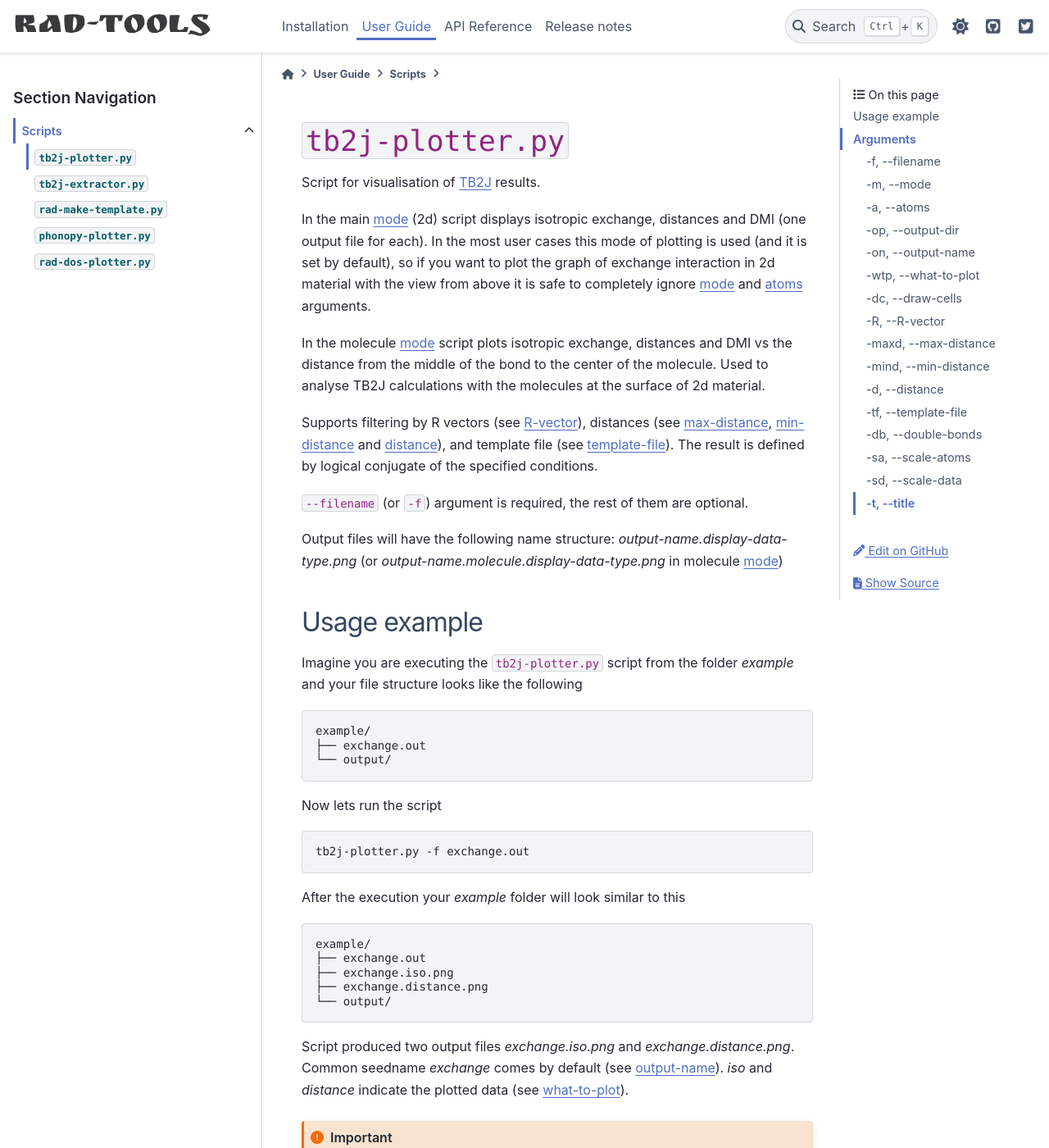
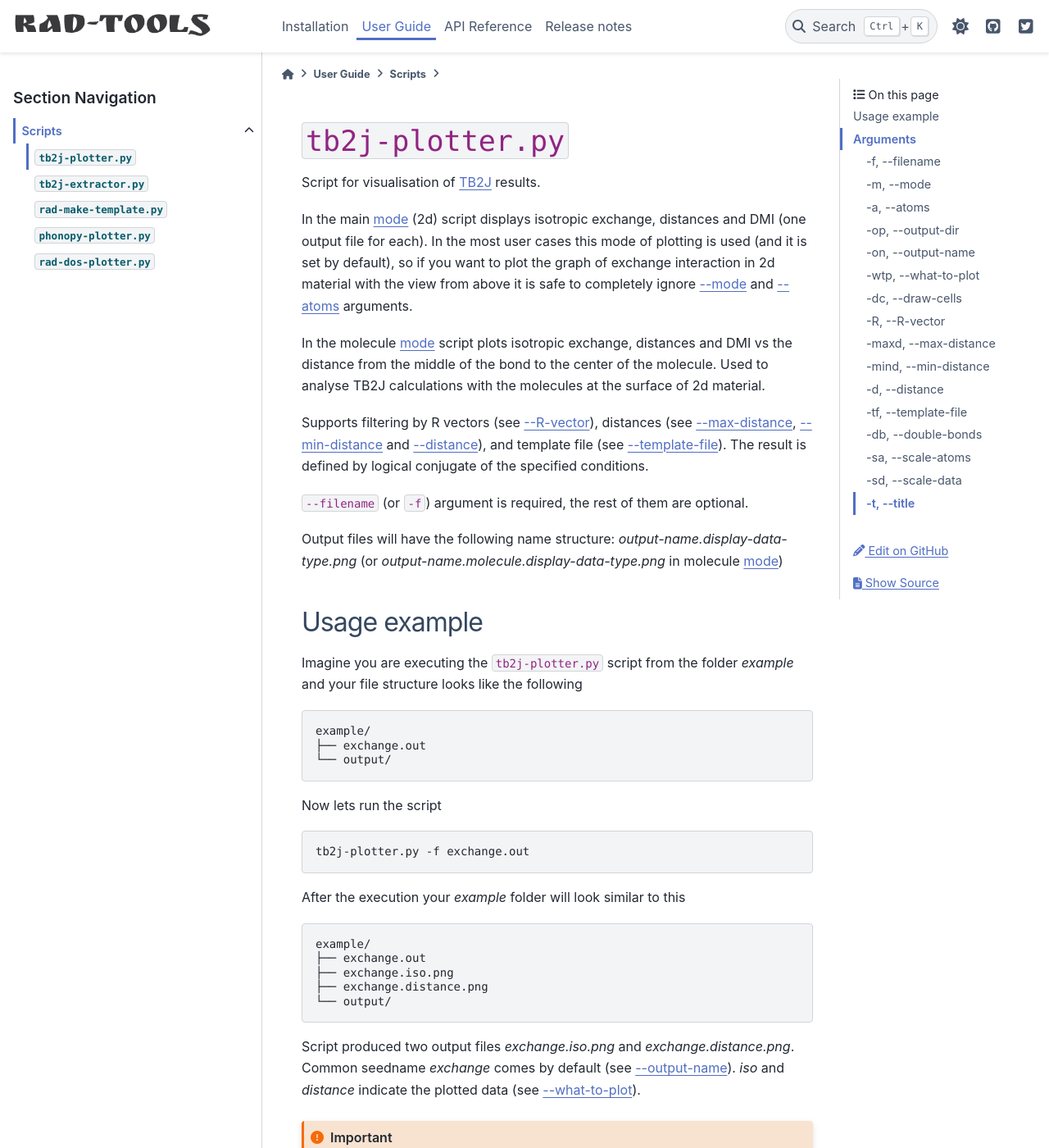
Before and after one commit to adrybakov/rad-tools, a Sphinx documentation site: the page built from docs/source/user-guide/tb2j-plotter.rst, in a window 1280 px wide and 1400 px high. Shown: the whole window at 82% size. Built offline with Sphinx 7.4.7 and the PyData theme 0.15.4, drawn with Linux system fonts in a browser that asks for light colours; some of the changed text lies outside the part shown.

Commit message:
Prepare for the 0.2.11 release

```diff
--- a/docs/source/user-guide/tb2j-extractor.rst
+++ b/docs/source/user-guide/tb2j-extractor.rst
@@ -12,8 +12,8 @@ Script for extracting of template-based model from
 
 Verbose output
 ==============
-If :ref:`verbose <tb2j-extractor_verbose>` and
-:ref:`output-name <tb2j-extractor_output-name>` arguments are provided to
+If :ref:`--verbose <tb2j-extractor_verbose>` and
+:ref:`--output-name <tb2j-extractor_output-name>` arguments are provided to
 the script then output will be written in .txt and .py files.
 Content of the .py file is organised in a following manner:
 
@@ -170,7 +170,7 @@ Whenever to print each dmi vector for each exchange group separately.
 -v, --verbose
 -------------
 Whenever to print each neighbor from a
-:ref:`template <tb2j-extractor_template-file>` file in a verbose way.
+:ref:`template file <tb2j-extractor_template-file>` in a verbose way.
 
     *action* : store_true
 
--- a/docs/source/user-guide/tb2j-plotter.rst
+++ b/docs/source/user-guide/tb2j-plotter.rst
@@ -11,8 +11,8 @@ In the main :ref:`mode <tb2j-plotter_mode>` (2d) script displays isotropic excha
 distances and DMI (one output file for each). In the most user cases this mode
 of plotting is used (and it is set by default), so if you want to plot the
 graph of exchange interaction in 2d material with the view from above it is
-safe to completely ignore :ref:`mode <tb2j-plotter_mode>` and
-:ref:`atoms <tb2j-plotter_atoms>` arguments.
+safe to completely ignore :ref:`--mode <tb2j-plotter_mode>` and
+:ref:`--atoms <tb2j-plotter_atoms>` arguments.
 
 In the molecule :ref:`mode <tb2j-plotter_mode>` script plots isotropic exchange,
 distances and DMI vs the distance from the middle of the bond
@@ -20,11 +20,11 @@ to the center of the molecule. Used to analyse TB2J calculations
 with the molecules at the surface of 2d material.
 
 Supports filtering by
-R vectors (see :ref:`R-vector <tb2j-plotter_R-vector>`),
-distances (see :ref:`max-distance <tb2j-plotter_max-distance>`,
-:ref:`min-distance <tb2j-plotter_min-distance>` and
-:ref:`distance <tb2j-plotter_distance>`),
-and template file (see :ref:`template-file <tb2j-plotter_template-file>`).
+R vectors (see :ref:`--R-vector <tb2j-plotter_R-vector>`),
+distances (see :ref:`--max-distance <tb2j-plotter_max-distance>`,
+:ref:`--min-distance <tb2j-plotter_min-distance>` and
+:ref:`--distance <tb2j-plotter_distance>`),
+and template file (see :ref:`--template-file <tb2j-plotter_template-file>`).
 The result is defined by logical conjugate of the specified conditions.
 
 ``--filename`` (or ``-f``) argument is required, the rest of them are optional.
@@ -67,14 +67,14 @@ After the execution your *example* folder will look similar to this
 
 Script produced two output files *exchange.iso.png*
 and *exchange.distance.png*. Common seedname *exchange* comes by default
-(see :ref:`output-name <tb2j-plotter_output-name>`). *iso* and *distance*
+(see :ref:`--output-name <tb2j-plotter_output-name>`). *iso* and *distance*
 indicate the plotted data
-(see :ref:`what-to-plot <tb2j-plotter_what-to-plot>`).
+(see :ref:`--what-to-plot <tb2j-plotter_what-to-plot>`).
 
 .. important::
     That output files are not located in *output* folder since the
     current folder is used for output by default
-    (see :ref:`output-dir <tb2j-plotter_output-dir>`).
+    (see :ref:`--output-dir <tb2j-plotter_output-dir>`).
 
 Lets save the output in the *output* folder:
 
```
Also changed, not shown: other parts of docs/source/user-guide/tb2j-plotter.rst (+1 -1 lines), docs/source/user-guide/rad-make-template.rst (+5 -5 lines).
